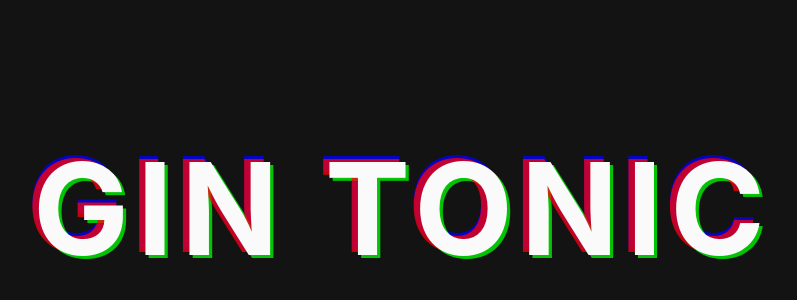
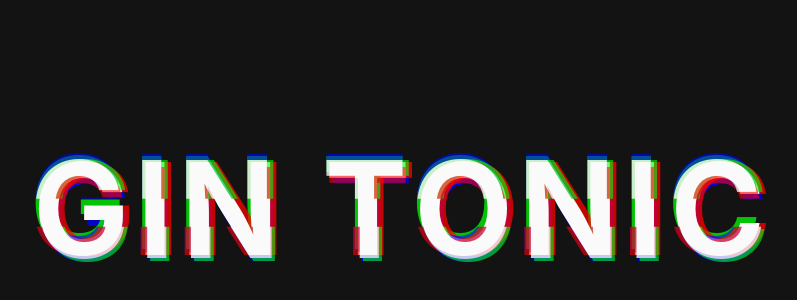
Before and after one commit to johannamag/css-glitch-effect, a plain HTML site: page index.html in a window 1280 px wide. Shown: the part 200-500 px from the top of the page, without its empty margins (237-1034 px from the left). Drawn offline with Linux system fonts and the light colour scheme.

Commit message:
Added Broken Text Effect

```diff
--- a/index.html
+++ b/index.html
@@ -7,6 +7,10 @@
     <link rel="stylesheet" href="style.css" />
   </head>
   <body>
-    <p class="glitch">Gin Tonic</p>
+    <p class="glitch">
+      <span aria-hidden="true">Gin Tonic</span>
+      Gin Tonic
+      <span aria-hidden="true">Gin Tonic</span>
+    </p>
   </body>
 </html>
--- a/style.css
+++ b/style.css
@@ -13,11 +13,32 @@ body {
   font-size: 8rem;
   font-weight: 700;
   text-transform: uppercase;
+  position: relative;
   letter-spacing: 0.5rem;
   text-shadow: 0.05em 0 0 rgba(255, 0, 0, 0.75),
     -0.025em -0.05em 0 rgba(0, 255, 0, 0.75),
     0.025em 0.05em 0 rgba(0, 0, 255, 0.75);
-  animation: glitch 600ms infinite;
+  animation: glitch 500ms infinite;
+}
+
+.glitch span {
+  position: absolute;
+  top: 0;
+  left: 0;
+}
+
+.glitch span:first-child {
+  animation: glitch 650ms infinite;
+  clip-path: polygon(0 0, 100% 0, 100% 45%, 0 45%);
+  transform: translate(-0.025em, -0.0125em);
+  opacity: 0.8;
+}
+
+.glitch span:last-child {
+  animation: glitch 400ms infinite;
+  clip-path: polygon(0 60%, 100% 60%, 100% 100%, 0 100%);
+  transform: translate(0.0125em, 0.025em);
+  opacity: 0.8;
 }
 
 @keyframes glitch {
```
